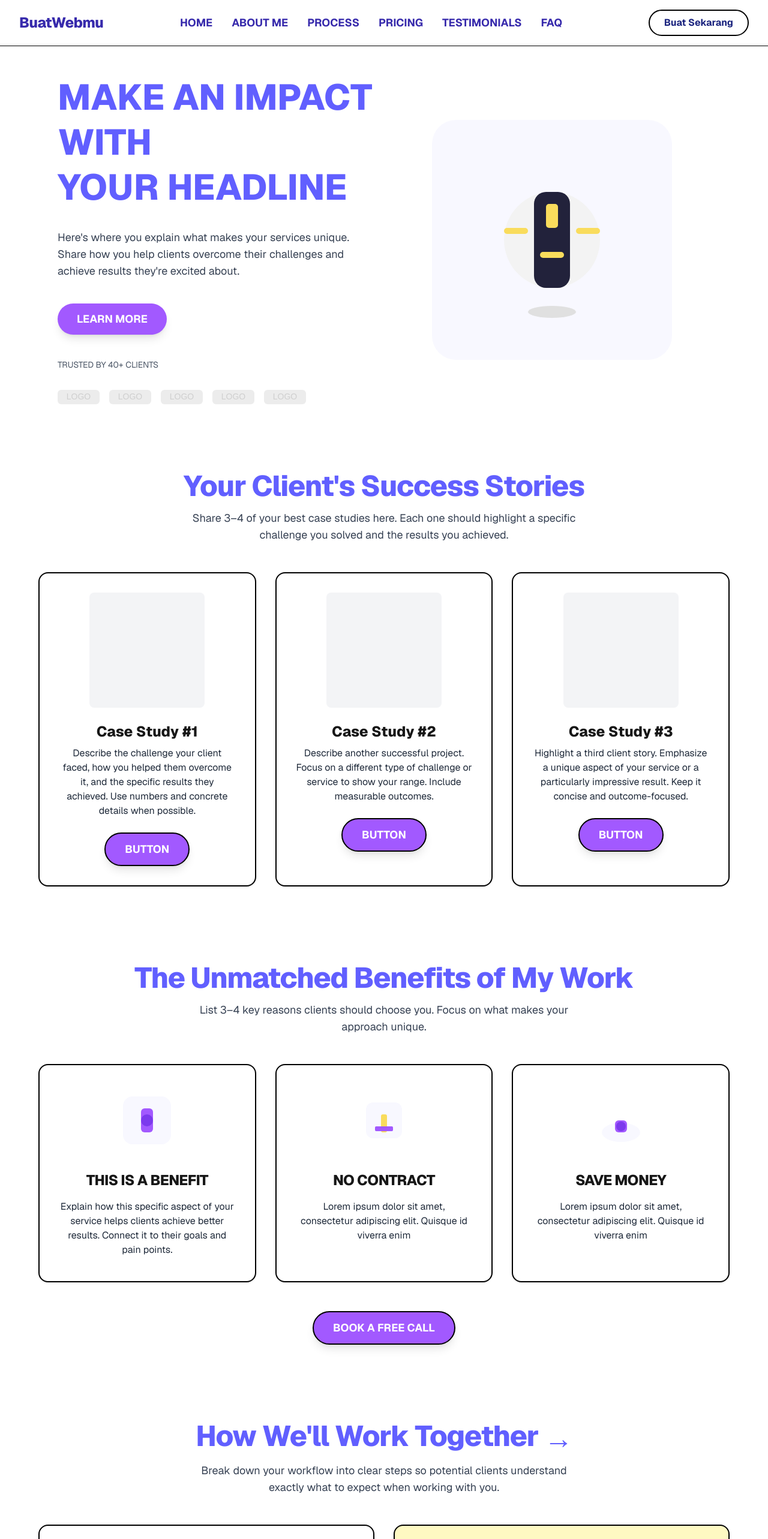
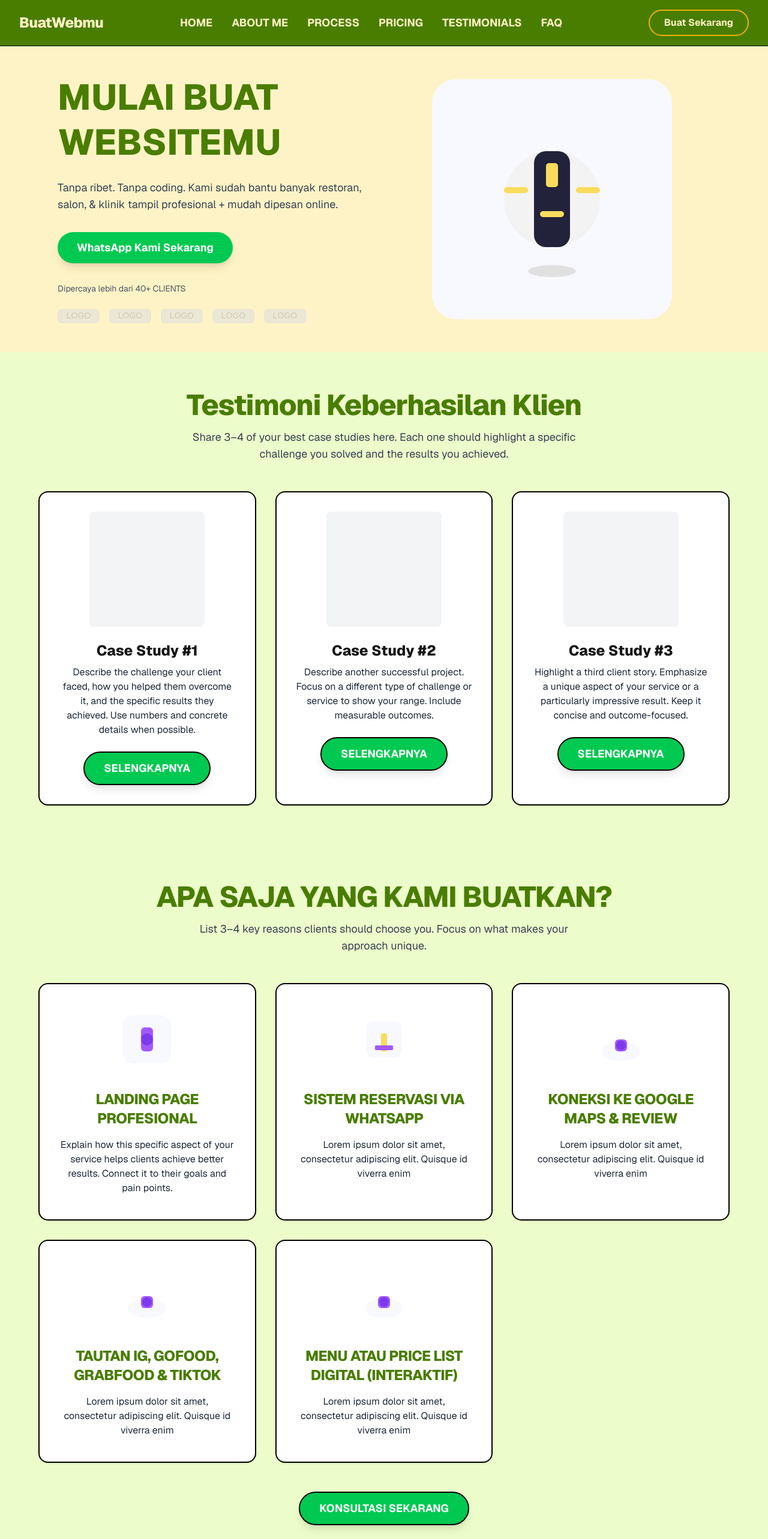
Before and after one commit to topanalfa/websitemu, a Next.js app: page / in a window 1280 px wide. Shown: the top 2566 px of the page at 60% size. Built offline with nearby package versions, Linux system fonts and the light colour scheme.

Commit message:
feat: add new color style for all component

```diff
--- a/app/BenefitsSection.tsx
+++ b/app/BenefitsSection.tsx
@@ -2,7 +2,7 @@ import React from "react";
 
 const benefits = [
   {
-    title: "This is a benefit",
+    title: "Landing Page Profesional",
     description:
       "Explain how this specific aspect of your service helps clients achieve better results. Connect it to their goals and pain points.",
     Illustration: () => (
@@ -14,7 +14,7 @@ const benefits = [
     ),
   },
   {
-    title: "No Contract",
+    title: "Sistem Reservasi via WhatsApp",
     description:
       "Lorem ipsum dolor sit amet, consectetur adipiscing elit. Quisque id viverra enim",
     Illustration: () => (
@@ -26,7 +26,31 @@ const benefits = [
     ),
   },
   {
-    title: "Save Money",
+    title: "Koneksi ke Google Maps & Review",
+    description:
+      "Lorem ipsum dolor sit amet, consectetur adipiscing elit. Quisque id viverra enim",
+    Illustration: () => (
+      <svg width="120" height="120" viewBox="0 0 120 120" fill="none" xmlns="http://www.w3.org/2000/svg" className="mx-auto mb-4">
+        <ellipse cx="60" cy="80" rx="32" ry="16" fill="#F8F8FF" />
+        <rect x="50" y="60" width="20" height="20" rx="6" fill="#A259FF" />
+        <circle cx="60" cy="70" r="8" fill="#7C3AED" />
+      </svg>
+    ),
+  },
+  {
+    title: "Tautan IG, GoFood, GrabFood & TikTok",
+    description:
+      "Lorem ipsum dolor sit amet, consectetur adipiscing elit. Quisque id viverra enim",
+    Illustration: () => (
+      <svg width="120" height="120" viewBox="0 0 120 120" fill="none" xmlns="http://www.w3.org/2000/svg" className="mx-auto mb-4">
+        <ellipse cx="60" cy="80" rx="32" ry="16" fill="#F8F8FF" />
+        <rect x="50" y="60" width="20" height="20" rx="6" fill="#A259FF" />
+        <circle cx="60" cy="70" r="8" fill="#7C3AED" />
+      </svg>
+    ),
+  },
+  {
+    title: "Menu atau Price List Digital (interaktif)",
     description:
       "Lorem ipsum dolor sit amet, consectetur adipiscing elit. Quisque id viverra enim",
     Illustration: () => (
@@ -40,9 +64,9 @@ const benefits = [
 ];
 
 const BenefitsSection: React.FC = () => (
-  <section className="w-full py-16 flex flex-col items-center bg-white">
-    <h2 className="text-4xl md:text-5xl font-extrabold text-center mb-4 tracking-tight text-indigo-500">
-      The Unmatched Benefits of My Work
+  <section className="w-full py-16 flex flex-col items-center bg-lime-100">
+    <h2 className="text-4xl md:text-5xl font-extrabold text-center mb-4 tracking-tight text-lime-700">
+    APA SAJA YANG KAMI BUATKAN?
     </h2>
     <p className="text-lg text-gray-700 text-center mb-12 max-w-2xl">
       List 3–4 key reasons clients should choose you. Focus on what makes your approach unique.
@@ -51,7 +75,7 @@ const BenefitsSection: React.FC = () => (
       {benefits.map((benefit, idx) => (
         <div
           key={idx}
-          className="flex flex-col items-center border-2 border-black rounded-2xl p-8 bg-white shadow-sm transition hover:shadow-lg text-center"
+          className="flex flex-col items-center border-2 border-black rounded-2xl p-8 bg-white shadow-sm transition hover:shadow-lg text-center text-lime-700"
         >
           <div className="mb-2">
             <benefit.Illustration />
@@ -63,8 +87,8 @@ const BenefitsSection: React.FC = () => (
         </div>
       ))}
     </div>
-    <button className="bg-[#A259FF] hover:bg-[#7C3AED] text-white font-bold py-3 px-8 rounded-full text-lg shadow-lg transition border-2 border-black">
-      BOOK A FREE CALL
+    <button className="bg-green-500 hover:bg-green-700 text-white font-bold py-3 px-8 rounded-full text-lg shadow-lg transition border-2 border-black">
+      KONSULTASI SEKARANG
     </button>
   </section>
 );
--- a/app/FooterSection.tsx
+++ b/app/FooterSection.tsx
@@ -10,7 +10,7 @@ const navLinks = [
 ];
 
 const FooterSection: React.FC = () => (
-  <footer className="w-full bg-black text-white pt-16 pb-6 px-4">
+  <footer className="w-full bg-green-900 text-white pt-16 pb-6 px-4">
     <div className="max-w-7xl mx-auto flex flex-col md:flex-row items-center md:items-end justify-between gap-8 md:gap-0">
       {/* Logo */}
       <div className="flex-1 flex justify-center md:justify-start mb-6 md:mb-0">
@@ -43,7 +43,7 @@ const FooterSection: React.FC = () => (
       </div>
     </div>
     <div className="mt-8 text-center text-sm text-gray-300">
-      © 2025. Templates For Carrd. All Rights Reserved
+      © 2025. Copyright Websitemu
     </div>
   </footer>
 );
--- a/app/HeaderSection.tsx
+++ b/app/HeaderSection.tsx
@@ -24,10 +24,10 @@ const HeaderSection: React.FC = () => {
   };
 
   return (
-    <header className="flex items-center justify-between border-b border-black px-8 py-4 relative bg-white z-20">
-      <div className="text-2xl font-extrabold tracking-tight text-indigo-800">BuatWebmu</div>
+    <header className="flex items-center justify-between border-b border-black px-8 py-4 relative bg-lime-700 z-20">
+      <div className="text-2xl font-extrabold tracking-tight text-amber-100">BuatWebmu</div>
       {/* Desktop Nav */}
-      <nav className="hidden md:flex gap-8 text-lg font-bold text-indigo-800">
+      <nav className="hidden md:flex gap-8 text-lg font-bold text-amber-100">
         {navLinks.map((link) => (
           <a
             key={link.label}
@@ -39,7 +39,7 @@ const HeaderSection: React.FC = () => {
           </a>
         ))}
       </nav>
-      <button className="ml-4 border-2 border-black rounded-full px-6 py-2 font-bold text-base text-[#1a237e] hover:bg-black hover:text-white transition hidden md:block">
+      <button className="ml-4 border-2 border-yellow-500 rounded-full px-6 py-2 font-bold text-base text-amber-100 hover:bg-amber-100 hover:text-lime-700 transition hidden md:block">
         Buat Sekarang
       </button>
       {/* Burger Icon for Mobile */}
@@ -65,7 +65,7 @@ const HeaderSection: React.FC = () => {
               {link.label}
             </a>
           ))}
-          <button className="mt-2 border-2 border-black rounded-full px-6 py-2 font-bold text-base text-[#1a237e] hover:bg-black hover:text-white transition">
+          <button className="mt-2 border-2 border-black rounded-full px-6 py-2 font-bold text-base text-[#1a237e] hover:bg-amber-100 hover:text-white transition">
             Buat Sekarang
           </button>
         </nav>
--- a/app/MeetTheFounderSection.tsx
+++ b/app/MeetTheFounderSection.tsx
@@ -1,7 +1,7 @@
 import React from "react";
 
 const MeetTheFounderSection: React.FC = () => (
-  <section id="about" className="w-full py-16 flex flex-col items-center bg-white">
+  <section id="about" className="w-full py-16 flex flex-col items-center bg-lime-100">
     <div className="w-full flex flex-col md:flex-row items-center justify-center gap-12 px-4 md:px-0 max-w-6xl mx-auto">
       {/* Illustration */}
       <div className="flex-shrink-0 flex items-center justify-center w-full md:w-1/2 mb-8 md:mb-0">
@@ -19,12 +19,12 @@ const MeetTheFounderSection: React.FC = () => (
       </div>
       {/* Text Content */}
       <div className="flex-1 flex flex-col items-center md:items-start text-center md:text-left">
-        <h2 className="text-4xl md:text-5xl font-extrabold mb-4 tracking-tight text-indigo-500">Meet The Founder</h2>
+        <h2 className="text-4xl md:text-5xl font-extrabold mb-4 tracking-tight text-lime-700">Meet The Founder</h2>
         <p className="text-lg text-gray-800 mb-8 max-w-xl">
           With 10 years of experience in the design industry, I have collaborated with top companies including BrandInc, STudo, and DBunch. My work has been honored with prestigious awards such as a Cannes Lion, D&AD Pencil, CSSDA, FWA, and Awwwards.
         </p>
-        <button className="bg-[#A259FF] hover:bg-[#7C3AED] text-white font-bold py-3 px-8 rounded-full text-lg shadow-lg transition border-2 border-black">
-          BOOK A FREE CALL
+        <button className="bg-green-500 hover:bg-green-700 text-white font-bold py-3 px-8 rounded-full text-lg shadow-lg transition border-2 border-black">
+          KONSULTASI SEKARANG
         </button>
       </div>
     </div>
--- a/app/PricingPackagesSection.tsx
+++ b/app/PricingPackagesSection.tsx
@@ -3,33 +3,31 @@ import React from "react";
 const packages = [
   {
     title: "Basic Blueprint",
-    price: "$1997/mo.",
+    price: "Rp499.000",
     features: [
-      "One request at a time",
-      "Three revisions",
-      "No contract",
-      "Basic SEO optimisation",
-      "Royalty free images",
-      "The ability to pause time",
+      "1 Halaman landing page",
+      "1 Halaman Price List atau Form Reservasi ke WhatsApp",
+      "Design & Tampilan profesional",
+      "Integrasi ke Google Maps & Review",
+      "Gratis 1 tahun subdomain (buatwebmu.com)",
     ],
     highlight: false,
   },
   {
-    title: "Custom Canvas",
-    price: "$2997/mo.",
+    title: "Premium Business",
+    price: "Rp999.000",
     features: [
-      "Two requests at a time",
-      "Five revisions",
-      "No contract",
-      "SEO optimisation",
-      "Royalty free images",
-      "The ability to pause time",
+      "Semua yang ada di Basic Blueprint",
+      "3 Halaman Tambahan (Tentang, Layanan, Galeri)",
+      "Pilih Template Website (20+ Template)",
+      "3x revisi minor (teks/gambar)",
+      "Integrasi ke Google Analytics (lihat di FAQ)"
     ],
     highlight: true,
   },
   {
-    title: "Pixel Perfect",
-    price: "$4997/mo.",
+    title: "Custom Website",
+    price: "Rp1.999.000",
     features: [
       "Four requests at a time",
       "Unlimited revisions",
@@ -43,28 +41,28 @@ const packages = [
 ];
 
 const PricingPackagesSection: React.FC = () => (
-  <section id="pricing" className="w-full py-16 flex flex-col items-center bg-white">
-    <h2 className="text-4xl md:text-5xl font-extrabold text-center mb-4 tracking-tight text-indigo-500">
-      Pricing & Packages
+  <section id="pricing" className="w-full py-16 flex flex-col items-center bg-lime-100">
+    <h2 className="text-4xl md:text-5xl font-extrabold text-center mb-4 tracking-tight text-lime-700">
+      Harga & Paket
     </h2>
-    <p className="text-lg text-gray-700 text-center mb-12 max-w-2xl">
-      Lorem ipsum dolor sit amet, consectetur adipiscing elit. Quisque id viverra enim. Donec volutpatporttitor tempor.
+    <p className="text-lg text-gray-700 text-center mb-8 max-w-2xl">
+    HARGA MULAI DARI Rp499.000. Tanpa biaya bulanan. Sekali bayar, langsung jalan.
     </p>
     <div className="w-full grid grid-cols-1 md:grid-cols-3 gap-8 justify-center items-stretch px-4 md:px-0 max-w-6xl">
       {packages.map((pkg, idx) => (
         <div
           key={idx}
-          className={`flex flex-col border-2 border-black rounded-2xl p-8 shadow-sm transition text-left items-center ${pkg.highlight ? 'bg-yellow-100' : 'bg-white'}`}
+          className={`flex flex-col border-2 border-black rounded-2xl p-8 shadow-sm transition text-left items-center ${pkg.highlight ? 'bg-yellow-300' : 'bg-white'}`}
         >
-          <h3 className="text-2xl font-extrabold mb-2 text-center uppercase tracking-tight">{pkg.title}</h3>
-          <div className="text-2xl font-extrabold mb-4 text-center">{pkg.price}</div>
+          <h3 className="text-2xl font-extrabold mb-2 text-center uppercase tracking-tight text-lime-700">{pkg.title}</h3>
+          <div className="text-2xl font-extrabold mb-4 text-center text-green-700">{pkg.price}</div>
           <ul className="mb-6 text-base text-gray-800 list-disc list-inside">
             {pkg.features.map((feature, i) => (
               <li key={i}>{feature}</li>
             ))}
           </ul>
-          <button className="bg-[#A259FF] hover:bg-[#7C3AED] text-white font-bold py-3 px-8 rounded-full text-lg shadow-lg transition border-2 border-black mt-auto">
-            BOOK A FREE CALL
+          <button className="bg-green-500 hover:bg-green-700 text-white font-bold py-3 px-8 rounded-full text-lg shadow-lg transition border-2 border-black mt-auto">
+            PESAN SEKARANG
           </button>
         </div>
       ))}
--- a/app/ProcessStepsSection.tsx
+++ b/app/ProcessStepsSection.tsx
@@ -28,9 +28,9 @@ const steps = [
 ];
 
 const ProcessStepsSection: React.FC = () => (
-  <section id="process" className="w-full py-16 flex flex-col items-center bg-white">
-    <h2 className="text-4xl md:text-5xl font-extrabold text-center mb-4 tracking-tight text-indigo-500">
-      How We&apos;ll Work Together <span className="inline-block align-middle">&rarr;</span>
+  <section id="process" className="w-full py-16 flex flex-col items-center bg-lime-100">
+    <h2 className="text-4xl md:text-5xl font-extrabold text-center mb-4 tracking-tight text-lime-700">
+      Proses Pembuatan Websitemu <span className="inline-block align-middle">&rarr;</span>
     </h2>
     <p className="text-lg text-gray-700 text-center mb-12 max-w-2xl">
       Break down your workflow into clear steps so potential clients understand exactly what to expect when working with you.
--- a/app/SuccessStoriesSection.tsx
+++ b/app/SuccessStoriesSection.tsx
@@ -5,26 +5,26 @@ const caseStudies = [
     title: "Case Study #1",
     description:
       "Describe the challenge your client faced, how you helped them overcome it, and the specific results they achieved. Use numbers and concrete details when possible.",
-    button: "BUTTON",
+    button: "SELENGKAPNYA",
   },
   {
     title: "Case Study #2",
     description:
       "Describe another successful project. Focus on a different type of challenge or service to show your range. Include measurable outcomes.",
-    button: "BUTTON",
+    button: "SELENGKAPNYA",
   },
   {
     title: "Case Study #3",
     description:
       "Highlight a third client story. Emphasize a unique aspect of your service or a particularly impressive result. Keep it concise and outcome-focused.",
-    button: "BUTTON",
+    button: "SELENGKAPNYA",
   },
 ];
 
 const SuccessStoriesSection: React.FC = () => (
-  <section id="testimonials" className="w-full py-16 flex flex-col items-center bg-white">
-    <h2 className="text-4xl md:text-5xl font-extrabold text-center mb-4 tracking-tight text-indigo-500">
-      Your Client's Success Stories
+  <section id="testimonials" className="w-full py-16 flex flex-col items-center bg-lime-100">
+    <h2 className="text-4xl md:text-5xl font-extrabold text-center mb-4 tracking-tight text-lime-700">
+      Testimoni Keberhasilan Klien
     </h2>
     <p className="text-lg text-gray-700 text-center mb-12 max-w-2xl">
       Share 3–4 of your best case studies here. Each one should highlight a specific challenge you solved and the results you achieved.
@@ -38,7 +38,7 @@ const SuccessStoriesSection: React.FC = () => (
           <div className="w-48 h-48 bg-gray-100 rounded-lg mb-6" />
           <h3 className="text-2xl font-extrabold mb-2 text-center">{study.title}</h3>
           <p className="text-base text-gray-800 text-center mb-6">{study.description}</p>
-          <button className="bg-[#A259FF] hover:bg-[#7C3AED] text-white font-bold py-3 px-8 rounded-full text-lg shadow-lg transition border-2 border-black">
+          <button className="bg-green-500 hover:bg-green-700 text-white font-bold py-3 px-8 rounded-full text-lg shadow-lg transition border-2 border-black">
             {study.button}
           </button>
         </div>
--- a/app/page.tsx
+++ b/app/page.tsx
@@ -31,25 +31,24 @@ const PlaceholderLogo: React.FC = () => (
 
 export default function Home() {
   return (
-    <div className="min-h-screen flex flex-col font-sans bg-white">
+    <div className="min-h-screen flex flex-col font-sans bg-amber-100">
       {/* Header */}
       <HeaderSection />
       {/* Main Hero Section */}
-      <main className="flex flex-1 flex-col md:flex-row items-center justify-between px-8 md:px-24 py-12 gap-8">
+      <main className="flex flex-1 flex-col-reverse md:flex-row items-center justify-between px-4 sm:px-8 md:px-24 py-8 sm:py-12 gap-8 md:gap-8">
         {/* Left: Text Content */}
-        <div className="flex-1 max-w-xl flex flex-col items-start justify-center gap-6">
-          <h1 className="text-5xl text-indigo-500 md:text-6xl font-extrabold leading-tight mb-2">
-            <span className="block">MAKE AN IMPACT WITH</span>
-            <span className="block">YOUR HEADLINE</span>
+        <div className="flex-1 max-w-xl flex flex-col items-center md:items-start justify-center gap-4 text-center md:text-left">
+          <h1 className="text-4xl sm:text-5xl text-lime-700 md:text-6xl font-extrabold leading-tight mb-2">
+            <span className="block">MULAI BUAT WEBSITEMU</span>
           </h1>
-          <p className="text-lg text-gray-700 mb-4">
-            Here's where you explain what makes your services unique. Share how you help clients overcome their challenges and achieve results they're excited about.
+          <p className="text-base sm:text-lg text-gray-700 mb-4">
+          Tanpa ribet. Tanpa coding. Kami sudah bantu banyak restoran, salon, & klinik tampil profesional + mudah dipesan online.
           </p>
-          <button className="bg-[#A259FF] hover:bg-[#7C3AED] text-white font-bold py-3 px-8 rounded-full text-lg shadow-lg transition mb-2">
-            LEARN MORE
+          <button className="bg-green-500 hover:bg-green-700 text-white font-bold py-3 px-8 rounded-full text-lg shadow-lg transition mb-2">
+          WhatsApp Kami Sekarang
           </button>
-          <div className="text-sm text-gray-600 mt-2 mb-2">TRUSTED BY 40+ CLIENTS</div>
-          <div className="flex gap-4 opacity-60">
+          <div className="text-sm text-gray-600 mt-2 mb-2">Dipercaya lebih dari 40+ CLIENTS</div>
+          <div className="flex gap-4 opacity-60 flex-wrap justify-center">
             <PlaceholderLogo />
             <PlaceholderLogo />
             <PlaceholderLogo />
@@ -58,7 +57,7 @@ export default function Home() {
           </div>
         </div>
         {/* Right: Illustration */}
-        <div className="flex-1 flex items-center justify-center">
+        <div className="flex-1 flex items-center justify-center mb-6 md:mb-0">
           <PlaceholderIllustration />
         </div>
       </main>
```
Also changed, not shown: app/FAQSection.tsx (+4 -4 lines).
